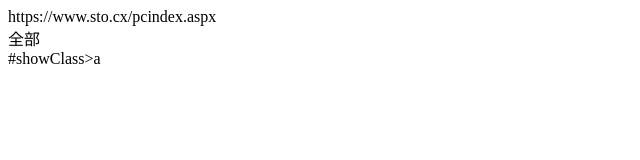
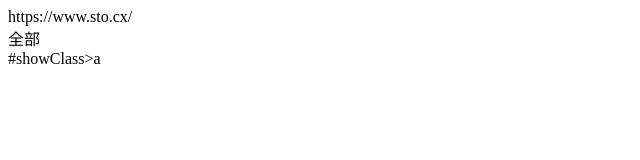
Before and after one commit to ctc-tools/romance-novels, a plain HTML site: page index.html in a window 1280 px wide. Shown: the whole page, without its empty margins (0-640 px from the left). Drawn offline with Linux system fonts and the light colour scheme.

Commit message:
Update index.html

```diff
--- a/index.html
+++ b/index.html
@@ -1,3 +1,3 @@
-<div id="domain">https://www.sto.cx/pcindex.aspx</div>
+<div id="domain">https://www.sto.cx/</div>
 <div id="not_included">全部</div>
 <div id="tabs">#showClass>a</div>
```
